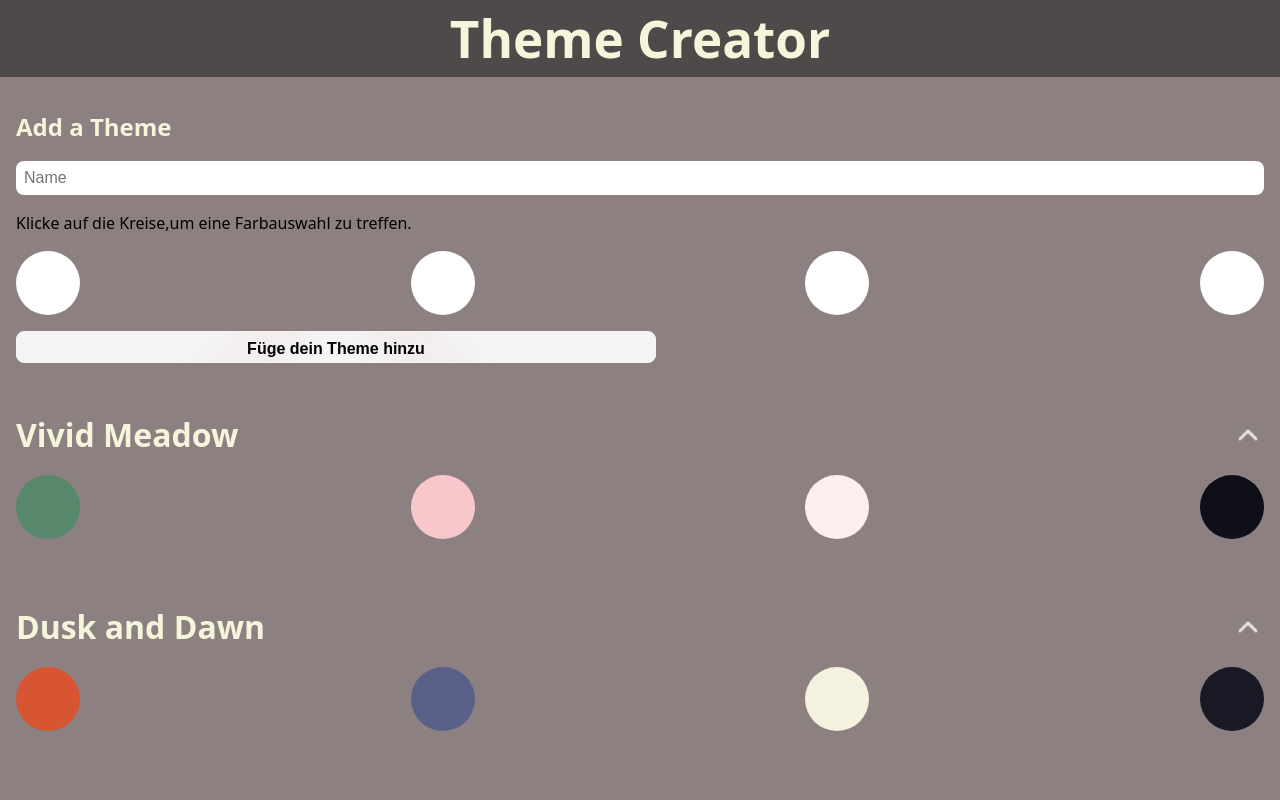
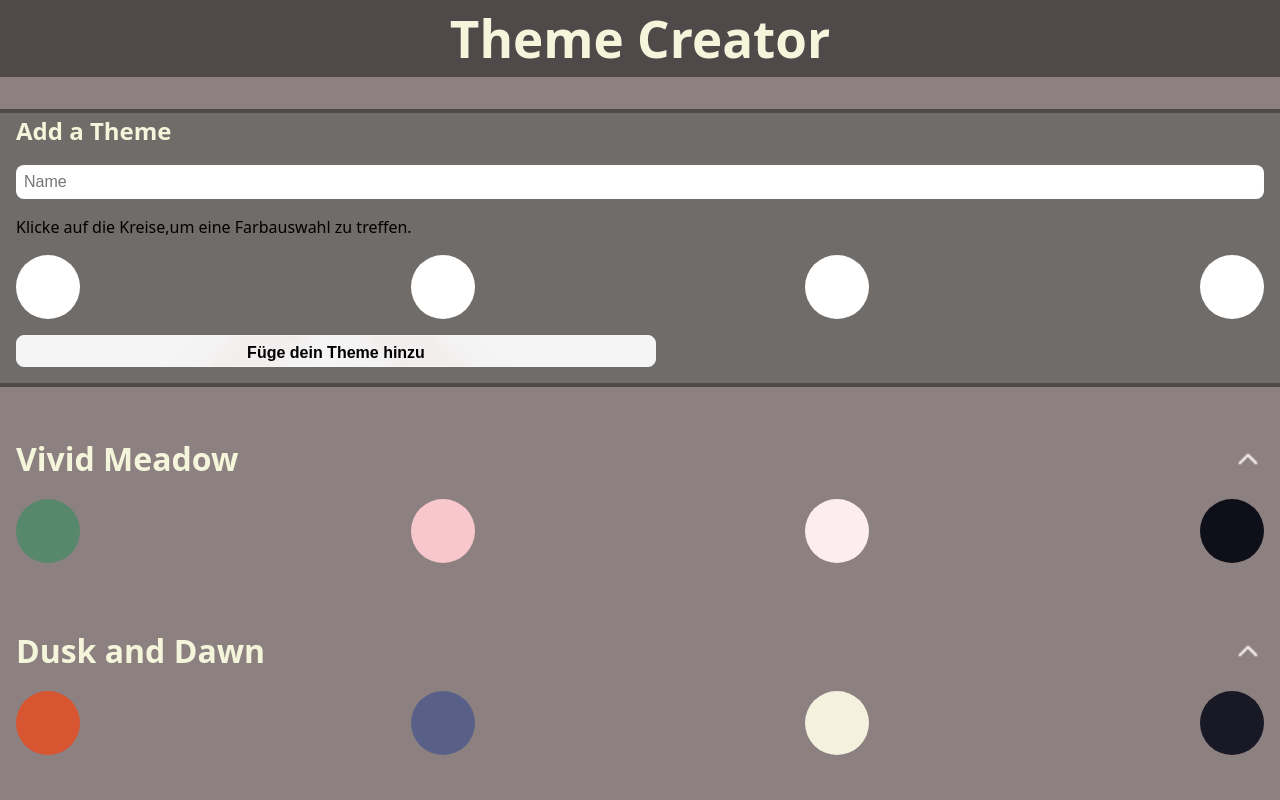
Before and after one commit to bbeck-hh/Theme-Creator, a React (Vite) app: page / in a window 1280 px wide. Shown: the top 800 px of the page. Built offline with nearby package versions, Linux system fonts and the light colour scheme.

Commit message:
Enhance ThemeForm styling and update color roles for better clarity

```diff
--- a/src/components/ThemeForm/ThemeForm.css
+++ b/src/components/ThemeForm/ThemeForm.css
@@ -1,7 +1,10 @@
 @import url('../Buttons/Buttons.css');
 .addTheme__form {
     width: 100vw;
-    padding: 0 1rem;
+    padding: 0 1rem 1rem;
+    border-top: .25rem solid var(--bgFormBorder);
+    border-bottom: .25rem solid var(--bgFormBorder);
+    background-color: var( --bgForm);
 }
 .addTheme__container {
     display: flex;
--- a/src/components/ThemeForm/ThemeForm.jsx
+++ b/src/components/ThemeForm/ThemeForm.jsx
@@ -22,8 +22,8 @@ export default function ThemeForm({ onAddTheme }) {
     const defaultValueArray = [
         { role: 'primary', value: defaultColor, name: 'Primary Color' },
         { role: 'secondary', value: defaultColor, name: 'Secondary Color' },
-        { role: 'tertiary', value: defaultColor, name: 'Tertiary Color' },
-        { role: 'quaternary', value: defaultColor, name: 'Quaternary Color' },
+        { role: 'Surface', value: defaultColor, name: 'Tertiary Color' },
+        { role: 'Surface-on', value: defaultColor, name: 'Quaternary Color' },
     ];
 
     // Farben Array
--- a/src/styles.css
+++ b/src/styles.css
@@ -13,6 +13,7 @@
   --white: #ffffff;
   --black: #000;
   --lightgray: #8c8080;
+  --lightgray-100:#6f6c69;
   --darkgray:#4f4949;
   --beige: #f5f5dc;
   --lightpink: #ffc0cb;
@@ -24,6 +25,8 @@
   --collectionName: var(--beige);
   --bgCardColorName: var(--lightpink);
   --borderCard: var(--darkbrown);
+  --bgForm: var(--lightgray-100);
+  --bgFormBorder: var(--darkgray);
 }
   *,
   *::before,
```
